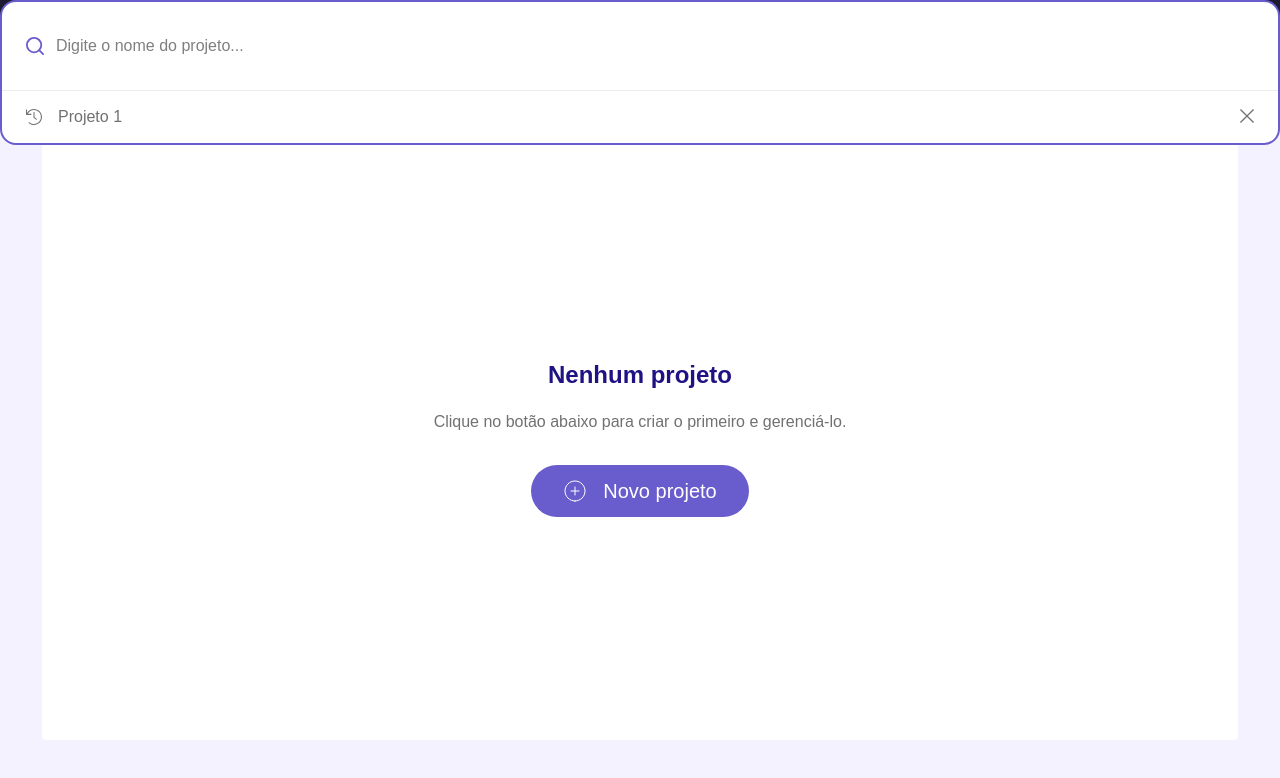
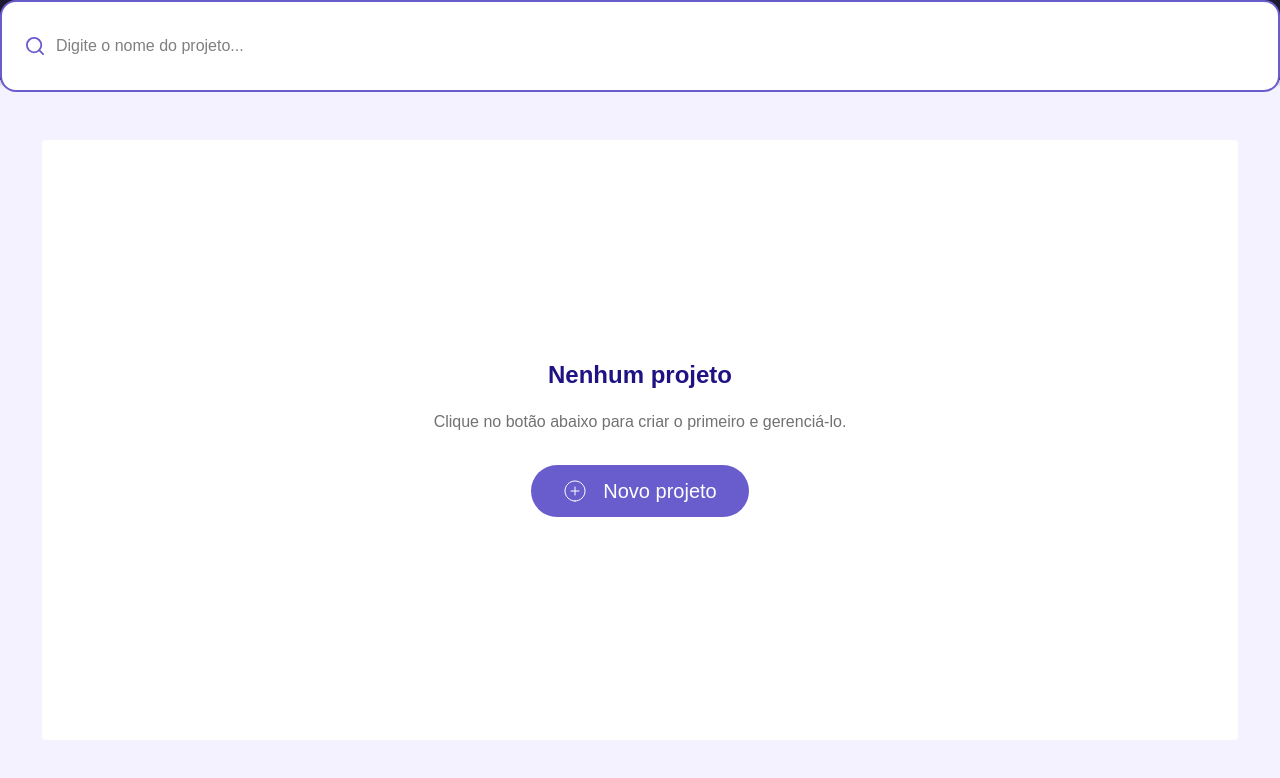
Before and after one commit to LucasBecker19/clicksign-project-manager, a Next.js app: page / in a window 1280 px wide. Both pictures are taken after a click on the button "Buscar". Shown: the top 778 px of the page. Built offline with nearby package versions, Linux system fonts and the light colour scheme; a web font is replaced by a local one.

Commit message:
feat: implement search feature and search history functionality

```diff
--- a/components/Header.tsx
+++ b/components/Header.tsx
@@ -2,14 +2,41 @@
 
 import Image from "next/image";
 import Link from "next/link";
-import { useCallback, useState } from "react";
+import { useCallback, useEffect, useState } from "react";
 
 import useCloseOnOutside from "@/hooks/useCloseOnOutside";
+import useProjectStore from "@/store/projectStore";
 
 export default function Header() {
     const [isSearchOpen, setIsSearchOpen] = useState(false);
-    const closeSearch = useCallback(() => setIsSearchOpen(false), []);
+    const [searchInput, setSearchInput] = useState("");
+    const setSearchQuery = useProjectStore((state) => state.setSearchQuery);
+    const searchHistory = useProjectStore((state) => state.searchHistory);
+    const addToSearchHistory = useProjectStore((state) => state.addToSearchHistory);
+    const removeFromSearchHistory = useProjectStore((state) => state.removeFromSearchHistory);
+
+    const closeSearch = useCallback(() => {
+        if (searchInput.length >= 3) {
+            addToSearchHistory(searchInput);
+        }
+        setIsSearchOpen(false);
+        setSearchInput("");
+        setSearchQuery("");
+    }, [searchInput, addToSearchHistory, setSearchQuery]);
+
     const searchRef = useCloseOnOutside<HTMLDivElement>(isSearchOpen, closeSearch);
+
+    useEffect(() => {
+        const timer = setTimeout(() => {
+            if (searchInput.length >= 3) {
+                setSearchQuery(searchInput);
+            } else if (searchInput.length === 0) {
+                setSearchQuery("");
+            }
+        }, 300);
+
+        return () => clearTimeout(timer);
+    }, [searchInput, setSearchQuery]);
 
     return (
         <header className="sticky top-0 z-40 bg-dark px-16 flex justify-between items-center shadow-header">
@@ -37,22 +64,41 @@ export default function Header() {
                             placeholder="Digite o nome do projeto..."
                             className="flex-1 bg-transparent text-text placeholder-text-secondary outline-none"
                             autoFocus
+                            value={searchInput}
+                            onChange={(e) => setSearchInput(e.target.value)}
                         />
                     </div>
 
-                    <div className="flex flex-col">
-                        {/** Não preciso componentizar, terá um forEach aqui */}
-                        <div className="border-t-1 border-line justify-between flex gap-20">
-                            <div className="flex items-center gap-4 py-[18px] px-6 cursor-pointer w-full">
-                                <Image src="/images/history.svg" alt="History icon" width={16} height={16} />
-                                <span className="font-normal text-base leading-4 text-description">Projeto 1</span>
-                            </div>
+                    {searchHistory.length > 0 && (
+                        <div className="flex flex-col">
+                            {searchHistory.map((historyItem, index) => (
+                                <div key={index} className="border-t-1 border-line justify-between flex gap-20">
+                                    <div
+                                        className="flex items-center gap-4 py-[18px] px-6 cursor-pointer w-full"
+                                        onClick={() => {
+                                            setSearchInput(historyItem);
+                                            setSearchQuery(historyItem);
+                                        }}
+                                    >
+                                        <Image src="/images/history.svg" alt="History icon" width={16} height={16} />
+                                        <span className="font-normal text-base leading-4 text-description">{historyItem}</span>
+                                    </div>
 
-                            <div className="py-[18px] px-6">
-                                <Image src="/images/remove.svg" alt="Remove icon" className="hover-zoom" width={16} height={16} />
-                            </div>
+                                    <button
+                                        type="button"
+                                        className="py-[18px] px-6 bg-transparent border-0 cursor-pointer"
+                                        onClick={(e) => {
+                                            e.stopPropagation();
+                                            removeFromSearchHistory(historyItem);
+                                        }}
+                                        aria-label="Remover busca do histórico"
+                                    >
+                                        <Image src="/images/remove.svg" alt="Remove icon" className="hover-zoom" width={16} height={16} />
+                                    </button>
+                                </div>
+                            ))}
                         </div>
-                    </div>
+                    )}
                 </div>
             )}
         </header>
--- a/components/Projects.tsx
+++ b/components/Projects.tsx
@@ -1,6 +1,7 @@
 "use client";
 
 import Image from "next/image";
+import Link from "next/link";
 import Button from "./Button";
 import CustomSwitch from "./CustomSwitch";
 import { Select, MenuItem } from "@mui/material";
@@ -15,9 +16,11 @@ export default function Projects () {
     const filter = useProjectStore((state) => state.filter);
     const sortBy = useProjectStore((state) => state.sortBy);
     const sortDirection = useProjectStore((state) => state.sortDirection);
+    const searchQuery = useProjectStore((state) => state.searchQuery);
     const setFilter = useProjectStore((state) => state.setFilter);
     const setSortBy = useProjectStore((state) => state.setSortBy);
     const setSortDirection = useProjectStore((state) => state.setSortDirection);
+    const setSearchQuery = useProjectStore((state) => state.setSearchQuery);
     const getFilteredProjects = useProjectStore((state) => state.getFilteredProjects);
 
     const [hasHydrated, setHasHydrated] = useState(false);
@@ -40,6 +43,7 @@ export default function Projects () {
     const sortOption = useMemo(() => deriveSortOption(sortBy, sortDirection), [sortBy, sortDirection]);
 
     const filteredProjects = hasHydrated ? getFilteredProjects() : [];
+    const isSearchActive = searchQuery.length >= 3;
 
     if (!hasHydrated) {
         return null;
@@ -69,6 +73,7 @@ export default function Projects () {
 
     return (
         <div className="my-15 mx-card-x">
+            {!isSearchActive ? (
                 <div className="flex items-center justify-between mb-[22px]">
                     <div className="flex items-center gap-2">
                         <p className="heading-2xl">Projetos</p>
@@ -126,6 +131,16 @@ export default function Projects () {
                         />
                     </div>
                 </div>
+            ) : (
+                <div className="mt-2">
+                    <Link href="/" onClick={() => setSearchQuery("")} className="flex items-center gap-2 cursor-pointer mb-2 w-fit">
+                        <Image src="/images/arrow-left.svg" alt="back button" width={16} height={16} />
+                        <span className="align-middle text-accent">Voltar</span>
+                    </Link>
+
+                    <p className="heading-2xl mb-8">Resultado da busca</p>
+                </div>
+            )}
 
             <div className="grid grid-cols-1 md:grid-cols-2 lg:grid-cols-3 xl:grid-cols-4 2xl:grid-cols-5 gap-8">
                 {filteredProjects.map((project) => (
--- a/store/projectStore.ts
+++ b/store/projectStore.ts
@@ -12,6 +12,7 @@ interface ProjectState {
   sortDirection: SortDirection;
   filter: FilterOption;
   searchQuery: string;
+  searchHistory: string[];
 
   // Actions
   addProject: (project: CreateProjectInput) => void;
@@ -23,6 +24,8 @@ interface ProjectState {
   setSortDirection: (direction: SortDirection) => void;
   setFilter: (filter: FilterOption) => void;
   setSearchQuery: (query: string) => void;
+  addToSearchHistory: (query: string) => void;
+  removeFromSearchHistory: (query: string) => void;
   getFilteredProjects: () => Project[];
 }
 
@@ -34,6 +37,7 @@ const useProjectStore = create<ProjectState>()(
       sortDirection: 'asc',
       filter: 'all',
       searchQuery: '',
+      searchHistory: [],
 
       addProject: (projectInput: CreateProjectInput) => {
         const newProject: Project = {
@@ -98,6 +102,25 @@ const useProjectStore = create<ProjectState>()(
         set({ searchQuery: query });
       },
 
+      addToSearchHistory: (query: string) => {
+        const trimmedQuery = query.trim();
+        if (!trimmedQuery) return;
+
+        set((state) => {
+          const filteredHistory = state.searchHistory.filter(
+            (item) => item.toLowerCase() !== trimmedQuery.toLowerCase()
+          );
+          const newHistory = [trimmedQuery, ...filteredHistory].slice(0, 5);
+          return { searchHistory: newHistory };
+        });
+      },
+
+      removeFromSearchHistory: (query: string) => {
+        set((state) => ({
+          searchHistory: state.searchHistory.filter((item) => item !== query),
+        }));
+      },
+
       getFilteredProjects: () => {
         const { projects, filter, searchQuery, sortBy, sortDirection } = get();
 
```
Lines whose indentation alone changed are shown as unchanged.
